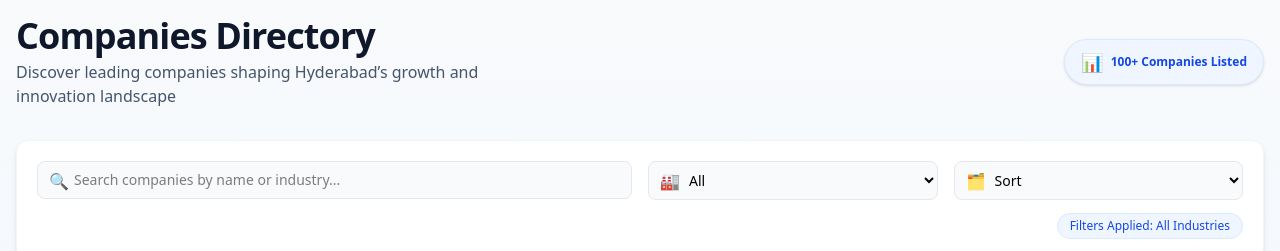
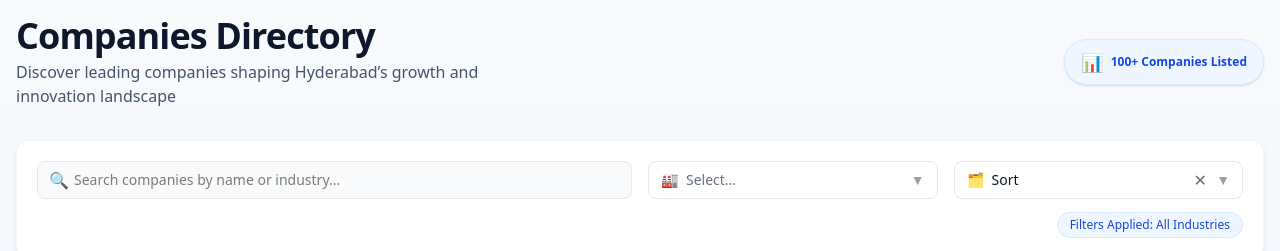
Before and after one commit to sunnapuvinay/frontlines-media-companies-directory, a React (Vite) app: page / in a window 1280 px wide. Shown: the top 251 px of the page. Built offline with nearby package versions, Linux system fonts and the light colour scheme.

Commit message:
created custom selelct component

```diff
--- /dev/null
+++ b/src/components/CustomSelect.tsx
@@ -0,0 +1,151 @@
+import React, { useState, useRef, useEffect } from "react";
+
+type Props = {
+  value: string;
+  onChange: (value: string) => void;
+  options: string[];
+  label: string;
+  placeholder?: string;
+  icon?: string;
+  onClear?: () => void;
+};
+
+export const CustomSelect: React.FC<Props> = ({
+  value,
+  onChange,
+  options,
+  label,
+  placeholder = "Select...",
+  icon,
+  onClear,
+}) => {
+  const [isOpen, setIsOpen] = useState(false);
+  const dropdownRef = useRef<HTMLDivElement>(null);
+
+  // Close dropdown when clicking outside
+  useEffect(() => {
+    const handleClickOutside = (event: MouseEvent) => {
+      if (
+        dropdownRef.current &&
+        !dropdownRef.current.contains(event.target as Node)
+      ) {
+        setIsOpen(false);
+      }
+    };
+
+    document.addEventListener("mousedown", handleClickOutside);
+    return () => document.removeEventListener("mousedown", handleClickOutside);
+  }, []);
+
+  const selectedLabel = value
+    ? options.find((opt) => opt === value) || value
+    : placeholder;
+
+  return (
+    <div ref={dropdownRef} className="relative">
+      <label className="sr-only">{label}</label>
+
+      <button
+        onClick={() => setIsOpen(!isOpen)}
+        className="
+          w-full px-3 py-2 rounded-lg border border-gray-200
+          bg-white hover:bg-gray-50
+          focus:bg-white focus:border-blue-400 focus:ring-2 focus:ring-blue-200
+          cursor-pointer text-sm transition-all text-left
+          flex items-center justify-between gap-2
+        "
+        type="button"
+        aria-label={label}
+        aria-expanded={isOpen}
+      >
+        <span className="flex items-center gap-2 flex-1">
+          {icon && <span className="text-gray-400">{icon}</span>}
+          <span className={value ? "text-gray-900" : "text-gray-500"}>
+            {selectedLabel}
+          </span>
+        </span>
+        <span
+          className={`text-gray-400 transition-transform ${
+            isOpen ? "rotate-180" : ""
+          }`}
+        >
+          ▼
+        </span>
+      </button>
+
+      {value && onClear && (
+        <button
+          type="button"
+          onClick={(e) => {
+            e.stopPropagation();
+            onClear();
+            setIsOpen(false);
+          }}
+          className="absolute right-8 top-1/2 -translate-y-1/2 text-gray-500 hover:text-gray-700 p-1 bg-white rounded-full focus:outline-none z-20"
+          aria-label="Clear selection"
+          title="Clear"
+        >
+          ✕
+        </button>
+      )}
+
+      {isOpen && (
+        <div
+          className="
+            absolute top-full left-0 right-0 mt-1 z-50
+            bg-white border border-gray-200 rounded-lg shadow-lg
+            overflow-hidden animate-in fade-in duration-150
+          "
+          role="listbox"
+        >
+          <div className="max-h-64 overflow-y-auto">
+            <button
+              type="button"
+              onClick={() => {
+                onChange("");
+                setIsOpen(false);
+              }}
+              className={`
+                w-full text-left px-3 py-2 hover:bg-blue-50 transition-colors text-sm
+                ${
+                  !value
+                    ? "bg-blue-100 text-blue-900 font-medium"
+                    : "text-gray-900"
+                }
+              `}
+              role="option"
+              aria-selected={!value}
+            >
+              All
+            </button>
+
+            {options.map((opt) => (
+              <button
+                key={opt}
+                type="button"
+                onClick={() => {
+                  onChange(opt);
+                  setIsOpen(false);
+                }}
+                className={`
+                  w-full text-left px-3 py-2 hover:bg-blue-50 transition-colors text-sm
+                  ${
+                    value === opt
+                      ? "bg-blue-100 text-blue-900 font-medium"
+                      : "text-gray-900"
+                  }
+                `}
+                role="option"
+                aria-selected={value === opt}
+              >
+                {opt}
+              </button>
+            ))}
+          </div>
+        </div>
+      )}
+    </div>
+  );
+};
+
+export default CustomSelect;
--- a/src/components/FilterBar.tsx
+++ b/src/components/FilterBar.tsx
@@ -1,4 +1,5 @@
 import React, { useMemo } from "react";
+import { CustomSelect } from "./CustomSelect";
 
 type SortOption =
   | "name-asc"
@@ -6,6 +7,43 @@ type SortOption =
   | "employees-asc"
   | "employees-desc"
   | "";
+
+const SORT_OPTIONS = [
+  "Name A → Z",
+  "Name Z → A",
+  "Employees ↑",
+  "Employees ↓",
+];
+
+const sortLabelToValue = (label: string): SortOption => {
+  switch (label) {
+    case "Name A → Z":
+      return "name-asc";
+    case "Name Z → A":
+      return "name-desc";
+    case "Employees ↑":
+      return "employees-asc";
+    case "Employees ↓":
+      return "employees-desc";
+    default:
+      return "";
+  }
+};
+
+const sortValueToLabel = (value: SortOption): string => {
+  switch (value) {
+    case "name-asc":
+      return "Name A → Z";
+    case "name-desc":
+      return "Name Z → A";
+    case "employees-asc":
+      return "Employees ↑";
+    case "employees-desc":
+      return "Employees ↓";
+    default:
+      return "Sort";
+  }
+};
 
 type Props = {
   search: string;
@@ -26,7 +64,7 @@ export const FilterBar: React.FC<Props> = ({
   sort,
   setSort,
 }) => {
-  const industryOptions = useMemo(() => ["All", ...industries], [industries]);
+  const industryOptions = useMemo(() => industries, [industries]);
 
   return (
     <div className="w-full bg-white p-5 rounded-xl shadow-md border border-gray-100">
@@ -54,56 +92,24 @@ export const FilterBar: React.FC<Props> = ({
         </div>
 
         {/* Industry Filter */}
-        <div className="relative">
-          <label className="sr-only">Industry</label>
-
-          <span className="absolute left-3 top-1/2 -translate-y-1/2 text-gray-400">
-            🏭
-          </span>
-
-          <select
-            value={industry}
-            onChange={(e) => setIndustry(e.target.value)}
-            className="
-          w-full pl-9 pr-3 py-2 rounded-lg border border-gray-200
-          bg-gray-50 focus:bg-white
-          focus:border-blue-400 focus:ring-2 focus:ring-blue-200
-          cursor-pointer text-sm transition-all
-        "
-          >
-            {industryOptions.map((opt) => (
-              <option key={opt} value={opt === "All" ? "" : opt}>
-                {opt}
-              </option>
-            ))}
-          </select>
-        </div>
+        <CustomSelect
+          value={industry}
+          onChange={setIndustry}
+          options={industryOptions}
+          label="Industry"
+          icon="🏭"
+          onClear={() => setIndustry("")}
+        />
 
         {/* Sorting */}
-        <div className="relative">
-          <label className="sr-only">Sort</label>
-
-          <span className="absolute left-3 top-1/2 -translate-y-1/2 text-gray-400">
-            🗂️
-          </span>
-
-          <select
-            value={sort}
-            onChange={(e) => setSort(e.target.value as SortOption)}
-            className="
-          w-full pl-9 pr-3 py-2 rounded-lg border border-gray-200
-          bg-gray-50 focus:bg-white
-          focus:border-blue-400 focus:ring-2 focus:ring-blue-200
-          cursor-pointer text-sm transition-all
-        "
-          >
-            <option value="">Sort</option>
-            <option value="name-asc">Name A → Z</option>
-            <option value="name-desc">Name Z → A</option>
-            <option value="employees-asc">Employees ↑</option>
-            <option value="employees-desc">Employees ↓</option>
-          </select>
-        </div>
+        <CustomSelect
+          value={sortValueToLabel(sort)}
+          onChange={(label) => setSort(sortLabelToValue(label))}
+          options={SORT_OPTIONS}
+          label="Sort"
+          icon="🗂️"
+          onClear={() => setSort("")}
+        />
       </div>
 
       {/* Filter Summary */}
```
